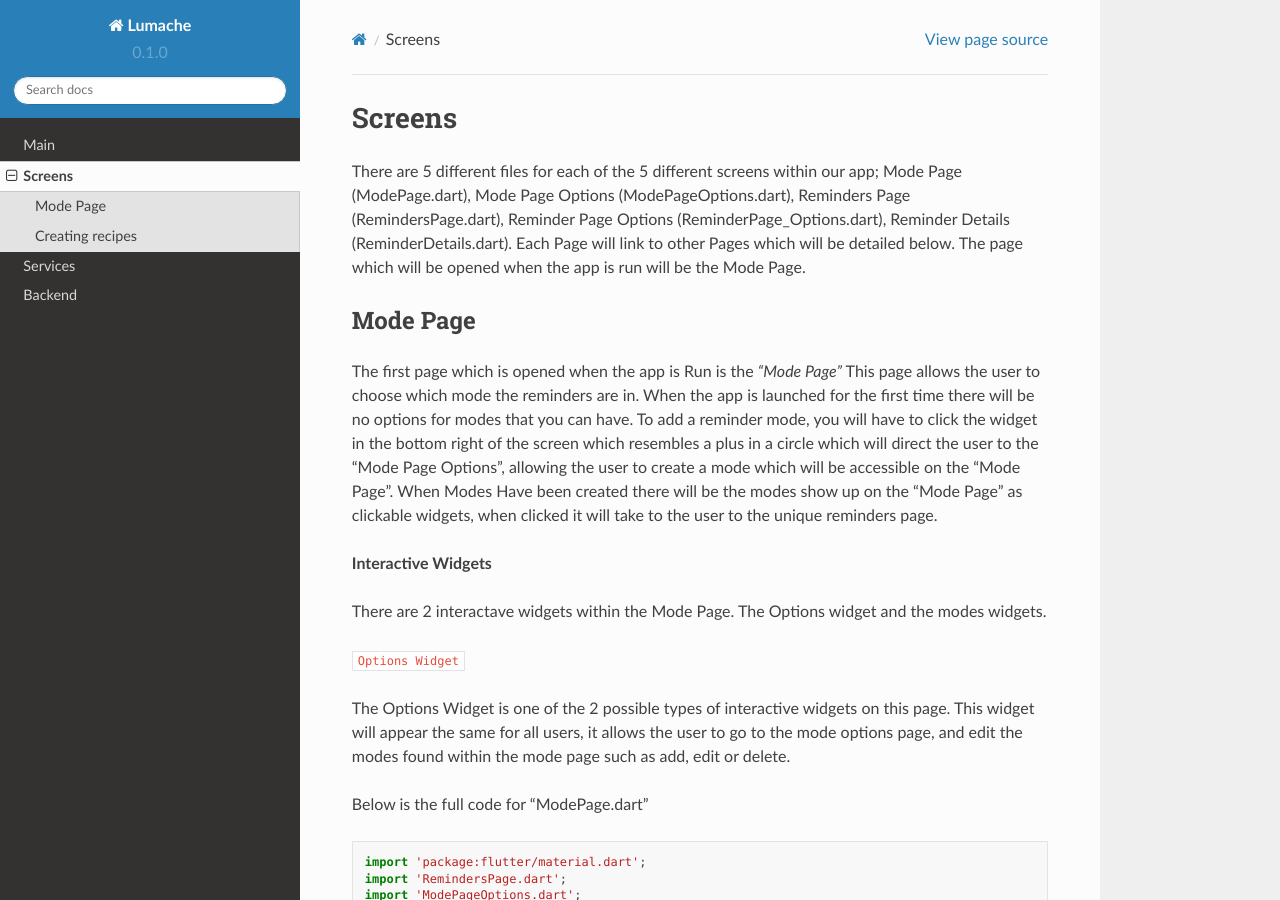
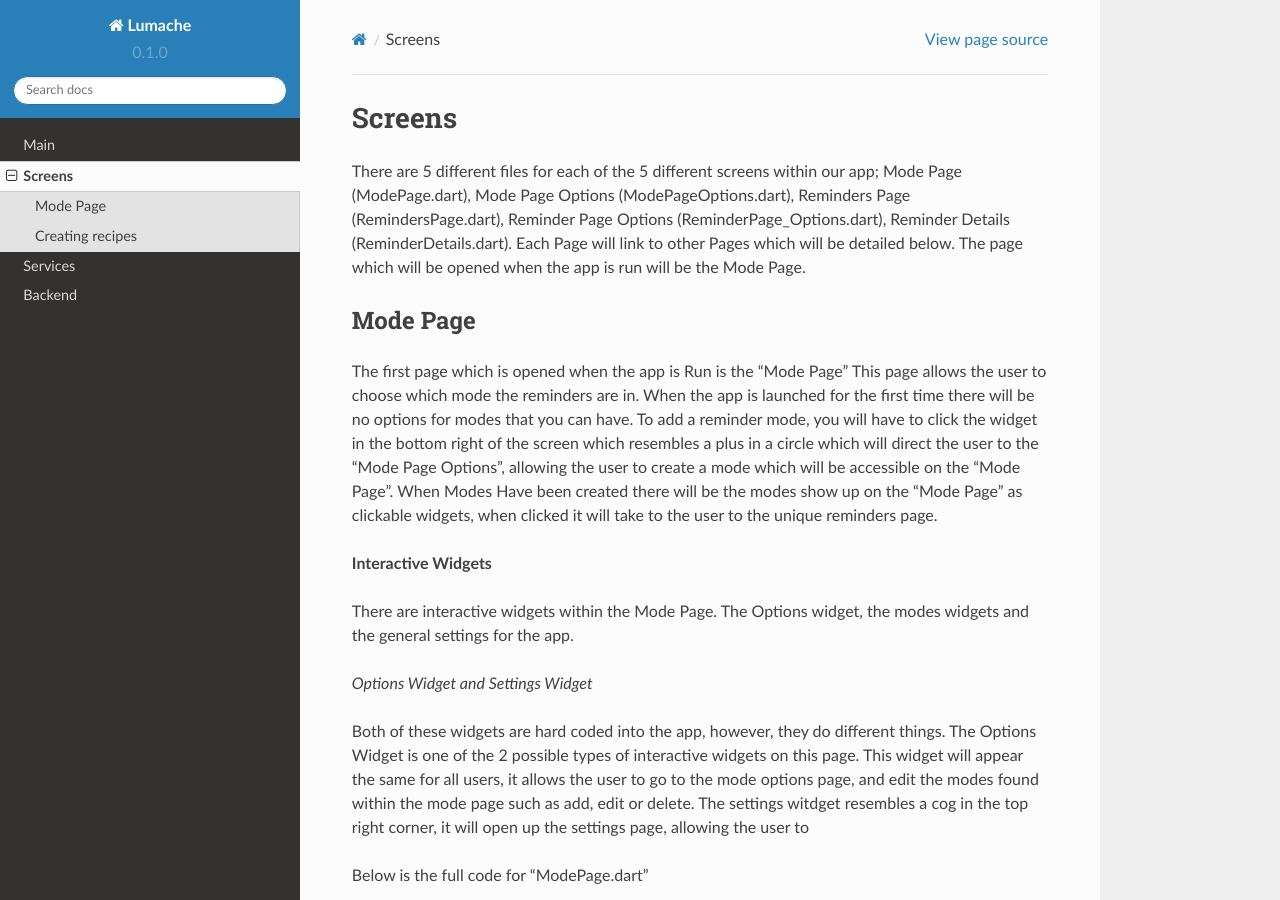
Before and after one commit to SE-sustainability/Project_code, a Sphinx documentation site: the page built from docs/source/screens.rst, in a window 1280 px wide and 900 px high. Built offline with Sphinx 7.4.7 and the Read the Docs theme 2.0.0, drawn with Linux system fonts in a browser that asks for light colours.

Commit message:
Update screens.rst

```diff
--- a/docs/source/screens.rst
+++ b/docs/source/screens.rst
@@ -6,15 +6,15 @@ There are 5 different files for each of the 5 different screens within our app;
 
 Mode Page
 ------------
-The first page which is opened when the app is Run is the *"Mode Page"* This page allows the user to choose which mode the reminders are in. When the app is launched for the first time there will be no options for modes that you can have. To add a reminder mode, you will have to click the widget in the bottom right of the screen which resembles a plus in a circle which will direct the user to the "Mode Page Options", allowing the user to create a mode which will be accessible on the "Mode Page". When Modes Have been created there will be the modes show up on the "Mode Page" as clickable widgets, when clicked it will take to the user to the unique reminders page.
+The first page which is opened when the app is Run is the "Mode Page" This page allows the user to choose which mode the reminders are in. When the app is launched for the first time there will be no options for modes that you can have. To add a reminder mode, you will have to click the widget in the bottom right of the screen which resembles a plus in a circle which will direct the user to the "Mode Page Options", allowing the user to create a mode which will be accessible on the "Mode Page". When Modes Have been created there will be the modes show up on the "Mode Page" as clickable widgets, when clicked it will take to the user to the unique reminders page.
 
 **Interactive Widgets**
 
-There are 2 interactave widgets within the Mode Page. The Options widget and the modes widgets.
+There are interactive widgets within the Mode Page. The Options widget, the modes widgets and the general settings for the app.
 
-``Options Widget``
+*Options Widget and Settings Widget*
 
-The Options Widget is one of the 2 possible types of interactive widgets on this page. This widget will appear the same for all users, it allows the user to go to the mode options page, and edit the modes found within the mode page such as add, edit or delete.
+Both of these widgets are hard coded into the app, however, they do different things. The Options Widget is one of the 2 possible types of interactive widgets on this page. This widget will appear the same for all users, it allows the user to go to the mode options page, and edit the modes found within the mode page such as add, edit or delete. The settings witdget resembles a cog in the top right corner, it will open up the settings page, allowing the user to
 
 
 Below is the full code for "ModePage.dart"
```
